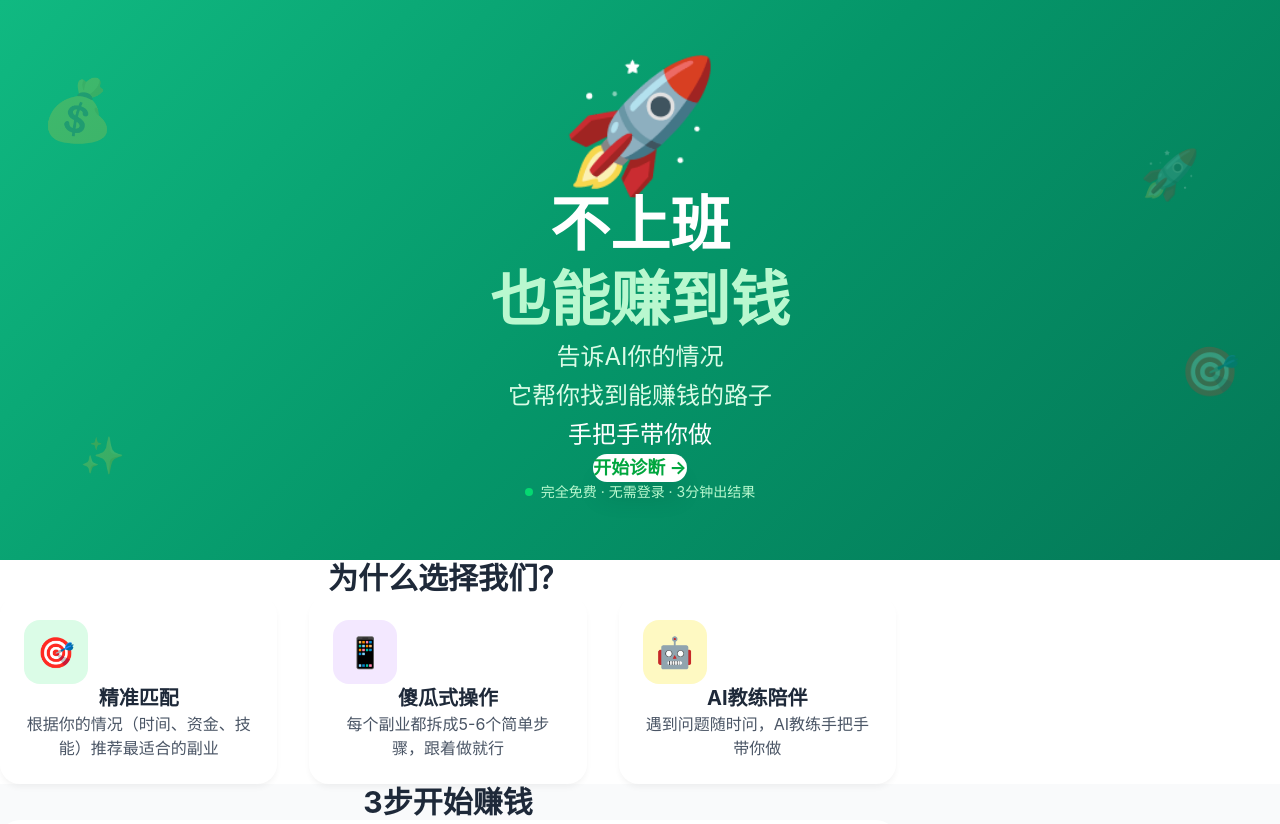
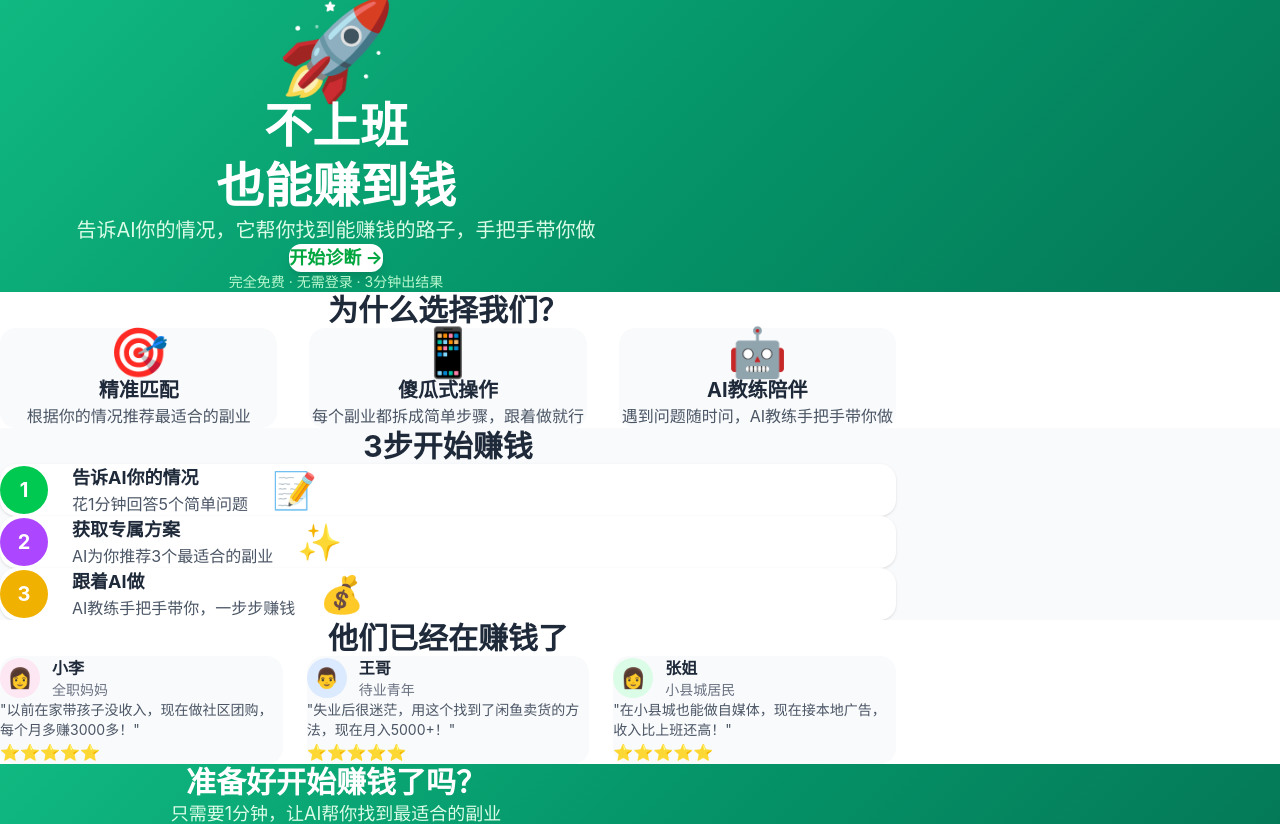
Before and after one commit to P4x1s/ai-side-hustle, a Next.js app: page / in a window 1280 px wide. Shown: the top 824 px of the page. Built offline with nearby package versions, Linux system fonts and the light colour scheme.

Commit message:
fix: 修复首页布局错位问题

```diff
--- a/src/app/page.tsx
+++ b/src/app/page.tsx
@@ -6,43 +6,32 @@ export default function Home() {
   const router = useRouter();
 
   return (
-    <div className="min-h-screen flex flex-col">
+    <div className="min-h-screen">
       {/* Hero Section */}
-      <section className="gradient-hero min-h-[70vh] flex flex-col items-center justify-center relative px-6 text-center">
-        {/* Floating decorations */}
-        <div className="absolute top-20 left-10 text-6xl opacity-20 animate-float" style={{ animationDelay: '0s' }}>💰</div>
-        <div className="absolute top-40 right-20 text-5xl opacity-20 animate-float" style={{ animationDelay: '1s' }}>🚀</div>
-        <div className="absolute bottom-20 left-20 text-4xl opacity-20 animate-float" style={{ animationDelay: '2s' }}>✨</div>
-        <div className="absolute bottom-40 right-10 text-5xl opacity-20 animate-float" style={{ animationDelay: '0.5s' }}>🎯</div>
-
-        <div className="relative z-10">
-          <div className="mb-8 emoji-bounce">
-            <span className="text-8xl md:text-9xl">🚀</span>
+      <section className="gradient-hero py-20 px-6 text-center">
+        <div className="max-w-2xl mx-auto">
+          <div className="mb-8">
+            <span className="text-8xl">🚀</span>
           </div>
 
-          <h1 className="text-4xl md:text-6xl font-bold text-white mb-6 leading-tight">
+          <h1 className="text-4xl md:text-5xl font-bold text-white mb-6 leading-tight">
             不上班
             <br />
-            <span className="text-green-200">也能赚到钱</span>
+            也能赚到钱
           </h1>
 
-          <p className="text-xl md:text-2xl text-green-100 mb-10 max-w-lg mx-auto leading-relaxed">
-            告诉AI你的情况
-            <br />
-            它帮你找到能赚钱的路子
-            <br />
-            <span className="text-white font-medium">手把手带你做</span>
+          <p className="text-xl text-green-100 mb-8">
+            告诉AI你的情况，它帮你找到能赚钱的路子，手把手带你做
           </p>
 
           <button
             onClick={() => router.push("/diagnose")}
-            className="bg-white text-green-600 px-10 py-5 rounded-2xl text-lg font-bold hover:bg-green-50 transition-all duration-300 shadow-strong hover:shadow-glow transform hover:-translate-y-1"
+            className="bg-white text-green-600 px-8 py-4 rounded-xl text-lg font-bold hover:bg-green-50 transition-all shadow-lg"
           >
             开始诊断 →
           </button>
 
-          <p className="text-green-200 text-sm mt-8 flex items-center justify-center gap-2">
-            <span className="w-2 h-2 bg-green-400 rounded-full animate-pulse"></span>
+          <p className="text-green-200 text-sm mt-6">
             完全免费 · 无需登录 · 3分钟出结果
           </p>
         </div>
@@ -54,26 +43,20 @@ export default function Home() {
           <h2 className="text-3xl font-bold text-center text-gray-800 mb-12">为什么选择我们？</h2>
 
           <div className="grid md:grid-cols-3 gap-8">
-            <div className="card text-center animate-fade-in stagger-1">
-              <div className="w-16 h-16 mx-auto mb-4 rounded-2xl bg-green-100 flex items-center justify-center">
-                <span className="text-3xl">🎯</span>
-              </div>
+            <div className="text-center p-6 bg-gray-50 rounded-2xl">
+              <div className="text-5xl mb-4">🎯</div>
               <h3 className="text-xl font-bold text-gray-800 mb-2">精准匹配</h3>
-              <p className="text-gray-600">根据你的情况（时间、资金、技能）推荐最适合的副业</p>
+              <p className="text-gray-600">根据你的情况推荐最适合的副业</p>
             </div>
 
-            <div className="card text-center animate-fade-in stagger-2">
-              <div className="w-16 h-16 mx-auto mb-4 rounded-2xl bg-purple-100 flex items-center justify-center">
-                <span className="text-3xl">📱</span>
-              </div>
+            <div className="text-center p-6 bg-gray-50 rounded-2xl">
+              <div className="text-5xl mb-4">📱</div>
               <h3 className="text-xl font-bold text-gray-800 mb-2">傻瓜式操作</h3>
-              <p className="text-gray-600">每个副业都拆成5-6个简单步骤，跟着做就行</p>
+              <p className="text-gray-600">每个副业都拆成简单步骤，跟着做就行</p>
             </div>
 
-            <div className="card text-center animate-fade-in stagger-3">
-              <div className="w-16 h-16 mx-auto mb-4 rounded-2xl bg-yellow-100 flex items-center justify-center">
-                <span className="text-3xl">🤖</span>
-              </div>
+            <div className="text-center p-6 bg-gray-50 rounded-2xl">
+              <div className="text-5xl mb-4">🤖</div>
               <h3 className="text-xl font-bold text-gray-800 mb-2">AI教练陪伴</h3>
               <p className="text-gray-600">遇到问题随时问，AI教练手把手带你做</p>
             </div>
@@ -86,38 +69,32 @@ export default function Home() {
         <div className="max-w-4xl mx-auto">
           <h2 className="text-3xl font-bold text-center text-gray-800 mb-12">3步开始赚钱</h2>
 
-          <div className="space-y-8">
-            <div className="flex items-center gap-6 card animate-slide-in stagger-1">
-              <div className="w-14 h-14 rounded-full bg-green-500 text-white flex items-center justify-center font-bold text-xl flex-shrink-0">
-                1
-              </div>
+          <div className="space-y-6">
+            <div className="flex items-center gap-6 bg-white p-6 rounded-2xl shadow-sm">
+              <div className="w-12 h-12 rounded-full bg-green-500 text-white flex items-center justify-center font-bold text-xl flex-shrink-0">1</div>
               <div>
                 <h3 className="text-lg font-bold text-gray-800">告诉AI你的情况</h3>
                 <p className="text-gray-600">花1分钟回答5个简单问题</p>
               </div>
-              <span className="text-4xl ml-auto opacity-50">📝</span>
+              <span className="text-4xl ml-auto">📝</span>
             </div>
 
-            <div className="flex items-center gap-6 card animate-slide-in stagger-2">
-              <div className="w-14 h-14 rounded-full bg-purple-500 text-white flex items-center justify-center font-bold text-xl flex-shrink-0">
-                2
-              </div>
+            <div className="flex items-center gap-6 bg-white p-6 rounded-2xl shadow-sm">
+              <div className="w-12 h-12 rounded-full bg-purple-500 text-white flex items-center justify-center font-bold text-xl flex-shrink-0">2</div>
               <div>
                 <h3 className="text-lg font-bold text-gray-800">获取专属方案</h3>
                 <p className="text-gray-600">AI为你推荐3个最适合的副业</p>
               </div>
-              <span className="text-4xl ml-auto opacity-50">✨</span>
+              <span className="text-4xl ml-auto">✨</span>
             </div>
 
-            <div className="flex items-center gap-6 card animate-slide-in stagger-3">
-              <div className="w-14 h-14 rounded-full bg-yellow-500 text-white flex items-center justify-center font-bold text-xl flex-shrink-0">
-                3
-              </div>
+            <div className="flex items-center gap-6 bg-white p-6 rounded-2xl shadow-sm">
+              <div className="w-12 h-12 rounded-full bg-yellow-500 text-white flex items-center justify-center font-bold text-xl flex-shrink-0">3</div>
               <div>
                 <h3 className="text-lg font-bold text-gray-800">跟着AI做</h3>
                 <p className="text-gray-600">AI教练手把手带你，一步步赚钱</p>
               </div>
-              <span className="text-4xl ml-auto opacity-50">💰</span>
+              <span className="text-4xl ml-auto">💰</span>
             </div>
           </div>
         </div>
@@ -129,46 +106,40 @@ export default function Home() {
           <h2 className="text-3xl font-bold text-center text-gray-800 mb-12">他们已经在赚钱了</h2>
 
           <div className="grid md:grid-cols-3 gap-6">
-            <div className="card animate-fade-in stagger-1">
+            <div className="p-6 bg-gray-50 rounded-2xl">
               <div className="flex items-center gap-3 mb-4">
-                <div className="w-12 h-12 rounded-full bg-pink-100 flex items-center justify-center">
-                  <span className="text-xl">👩</span>
-                </div>
+                <div className="w-10 h-10 rounded-full bg-pink-100 flex items-center justify-center text-xl">👩</div>
                 <div>
                   <div className="font-bold text-gray-800">小李</div>
                   <div className="text-sm text-gray-500">全职妈妈</div>
                 </div>
               </div>
               <p className="text-gray-600 text-sm">"以前在家带孩子没收入，现在做社区团购，每个月多赚3000多！"</p>
-              <div className="mt-4 text-yellow-500">⭐⭐⭐⭐⭐</div>
+              <div className="mt-3 text-yellow-500">⭐⭐⭐⭐⭐</div>
             </div>
 
-            <div className="card animate-fade-in stagger-2">
+            <div className="p-6 bg-gray-50 rounded-2xl">
               <div className="flex items-center gap-3 mb-4">
-                <div className="w-12 h-12 rounded-full bg-blue-100 flex items-center justify-center">
-                  <span className="text-xl">👨</span>
-                </div>
+                <div className="w-10 h-10 rounded-full bg-blue-100 flex items-center justify-center text-xl">👨</div>
                 <div>
                   <div className="font-bold text-gray-800">王哥</div>
                   <div className="text-sm text-gray-500">待业青年</div>
                 </div>
               </div>
               <p className="text-gray-600 text-sm">"失业后很迷茫，用这个找到了闲鱼卖货的方法，现在月入5000+！"</p>
-              <div className="mt-4 text-yellow-500">⭐⭐⭐⭐⭐</div>
+              <div className="mt-3 text-yellow-500">⭐⭐⭐⭐⭐</div>
             </div>
 
-            <div className="card animate-fade-in stagger-3">
+            <div className="p-6 bg-gray-50 rounded-2xl">
               <div className="flex items-center gap-3 mb-4">
-                <div className="w-12 h-12 rounded-full bg-green-100 flex items-center justify-center">
-                  <span className="text-xl">👩</span>
-                </div>
+                <div className="w-10 h-10 rounded-full bg-green-100 flex items-center justify-center text-xl">👩</div>
                 <div>
                   <div className="font-bold text-gray-800">张姐</div>
                   <div className="text-sm text-gray-500">小县城居民</div>
                 </div>
               </div>
               <p className="text-gray-600 text-sm">"在小县城也能做自媒体，现在接本地广告，收入比上班还高！"</p>
-              <div className="mt-4 text-yellow-500">⭐⭐⭐⭐⭐</div>
+              <div className="mt-3 text-yellow-500">⭐⭐⭐⭐⭐</div>
             </div>
           </div>
         </div>
@@ -177,11 +148,11 @@ export default function Home() {
       {/* CTA Section */}
       <section className="py-16 px-6 gradient-hero text-center">
         <div className="max-w-2xl mx-auto">
-          <h2 className="text-3xl md:text-4xl font-bold text-white mb-6">准备好开始赚钱了吗？</h2>
+          <h2 className="text-3xl font-bold text-white mb-4">准备好开始赚钱了吗？</h2>
           <p className="text-green-100 text-lg mb-8">只需要1分钟，让AI帮你找到最适合的副业</p>
           <button
             onClick={() => router.push("/diagnose")}
-            className="bg-white text-green-600 px-10 py-5 rounded-2xl text-lg font-bold hover:bg-green-50 transition-all duration-300 shadow-strong hover:shadow-glow transform hover:-translate-y-1"
+            className="bg-white text-green-600 px-8 py-4 rounded-xl text-lg font-bold hover:bg-green-50 transition-all shadow-lg"
           >
             立即开始 →
           </button>
@@ -189,7 +160,7 @@ export default function Home() {
       </section>
 
       {/* Footer */}
-      <footer className="py-8 px-6 bg-gray-900 text-center">
+      <footer className="py-6 px-6 bg-gray-900 text-center">
         <p className="text-gray-400 text-sm">© 2024 AI副业教练 · 不上班也能赚到钱</p>
       </footer>
     </div>
```
